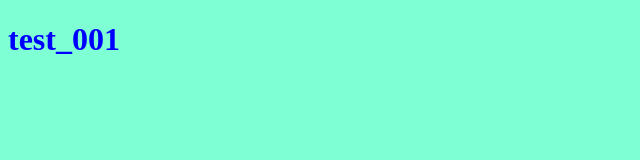
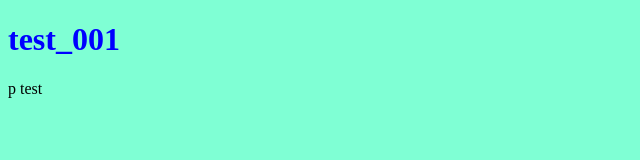
Before and after one commit to sshunta/PORTFOLIO, a plain HTML site: page test_001/index.html in a window 1280 px wide. Shown: the full height of the page, 0-640 px from the left. Drawn offline with Linux system fonts and the light colour scheme.

Commit message:
[PORTFOLIO]Chenge index.html

```diff
--- a/test_001/index.html
+++ b/test_001/index.html
@@ -6,5 +6,6 @@
     </head>
     <body>
         <h1>test_001</h1>
+        <p>p test</p>
     </body>
 </html>
```
